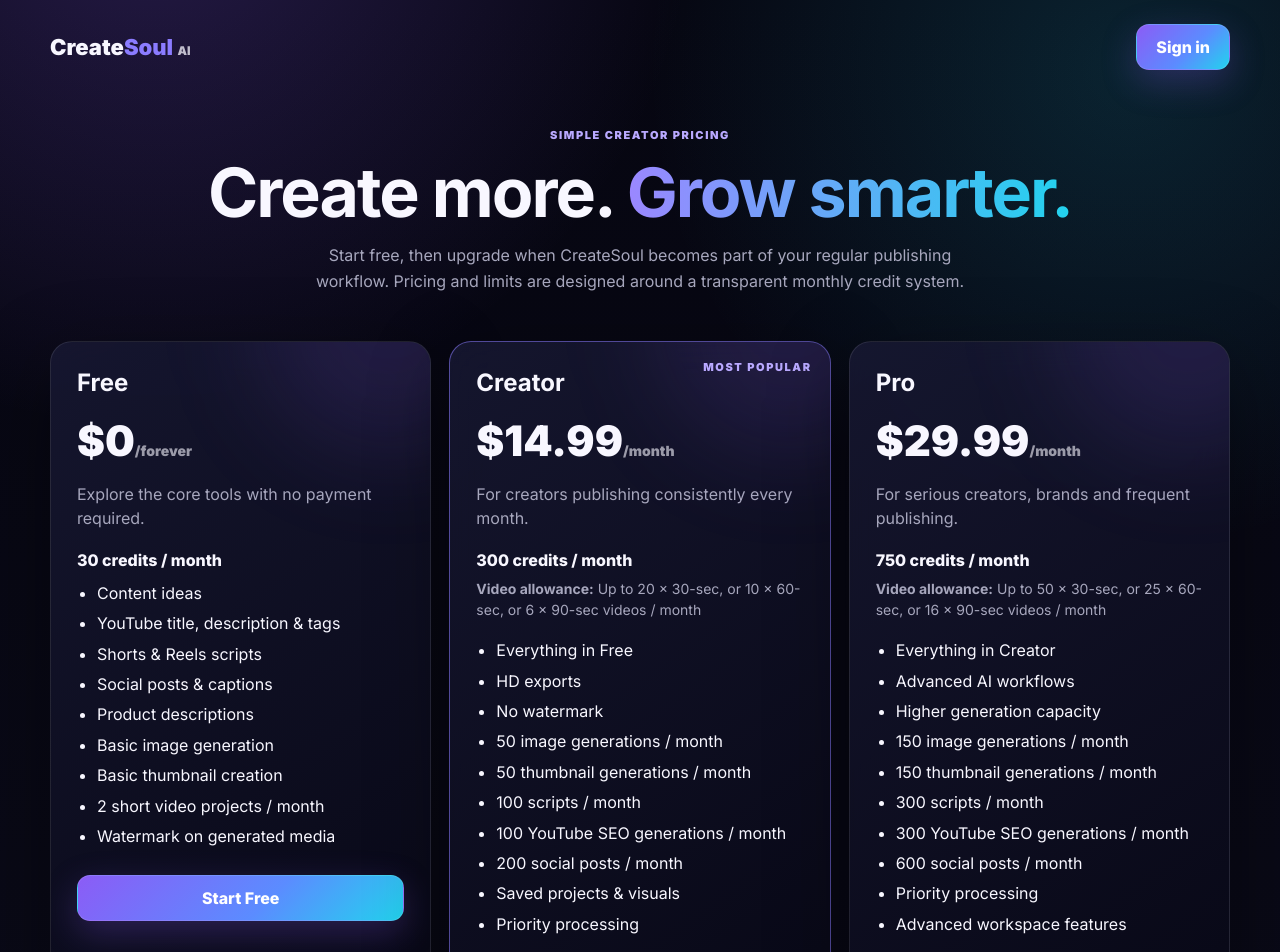
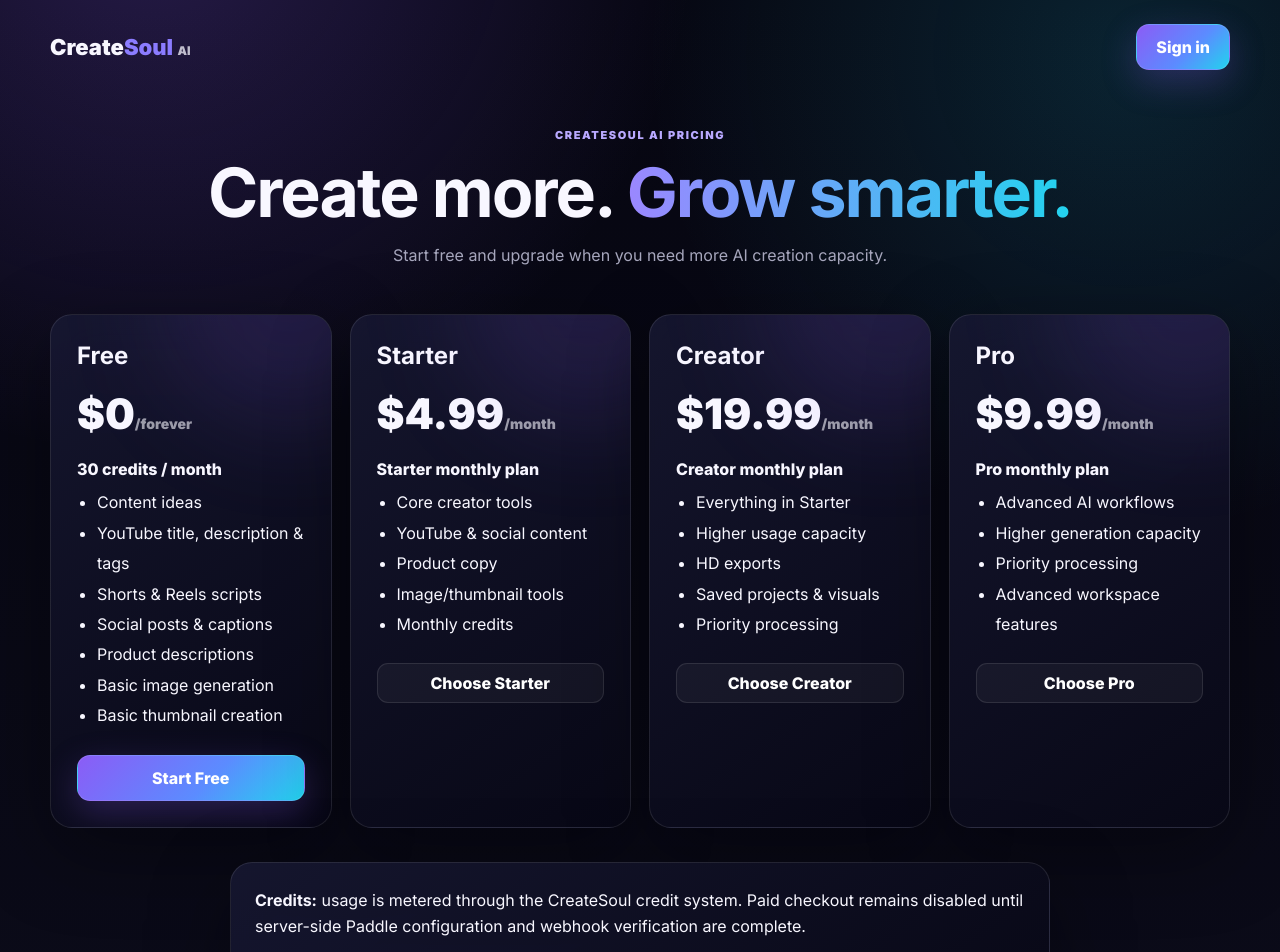
Before and after one commit to sanjuvai14/creatorflow-ai, a Next.js app: page /pricing in a window 1280 px wide. Shown: the top 952 px of the page. Built offline with nearby package versions, Linux system fonts and the light colour scheme.

Commit message:
fix: align pricing page with current CreateSoul billing catalog

```diff
--- a/app/pricing/page.tsx
+++ b/app/pricing/page.tsx
@@ -1,126 +1,17 @@
 import Link from "next/link";
 
 const plans = [
-  {
-    name: "Free",
-    price: "$0",
-    note: "Explore the core tools with no payment required.",
-    credits: "30 credits / month",
-    features: [
-      "Content ideas",
-      "YouTube title, description & tags",
-      "Shorts & Reels scripts",
-      "Social posts & captions",
-      "Product descriptions",
-      "Basic image generation",
-      "Basic thumbnail creation",
-      "2 short video projects / month",
-      "Watermark on generated media",
-    ],
-    cta: "Start Free",
-  },
-  {
-    name: "Creator",
-    price: "$14.99",
-    note: "For creators publishing consistently every month.",
-    credits: "300 credits / month",
-    video: "Up to 20 × 30-sec, or 10 × 60-sec, or 6 × 90-sec videos / month",
-    features: [
-      "Everything in Free",
-      "HD exports",
-      "No watermark",
-      "50 image generations / month",
-      "50 thumbnail generations / month",
-      "100 scripts / month",
-      "100 YouTube SEO generations / month",
-      "200 social posts / month",
-      "Saved projects & visuals",
-      "Priority processing",
-    ],
-    cta: "Choose Creator",
-  },
-  {
-    name: "Pro",
-    price: "$29.99",
-    note: "For serious creators, brands and frequent publishing.",
-    credits: "750 credits / month",
-    video: "Up to 50 × 30-sec, or 25 × 60-sec, or 16 × 90-sec videos / month",
-    features: [
-      "Everything in Creator",
-      "Advanced AI workflows",
-      "Higher generation capacity",
-      "150 image generations / month",
-      "150 thumbnail generations / month",
-      "300 scripts / month",
-      "300 YouTube SEO generations / month",
-      "600 social posts / month",
-      "Priority processing",
-      "Advanced workspace features",
-    ],
-    cta: "Choose Pro",
-  },
+  { name: "Free", price: "$0", period: "/forever", credits: "30 credits / month", cta: "Start Free", features: ["Content ideas","YouTube title, description & tags","Shorts & Reels scripts","Social posts & captions","Product descriptions","Basic image generation","Basic thumbnail creation"] },
+  { name: "Starter", price: "$4.99", period: "/month", credits: "Starter monthly plan", cta: "Choose Starter", features: ["Core creator tools","YouTube & social content","Product copy","Image/thumbnail tools","Monthly credits"] },
+  { name: "Creator", price: "$19.99", period: "/month", credits: "Creator monthly plan", cta: "Choose Creator", features: ["Everything in Starter","Higher usage capacity","HD exports","Saved projects & visuals","Priority processing"] },
+  { name: "Pro", price: "$9.99", period: "/month", credits: "Pro monthly plan", cta: "Choose Pro", features: ["Advanced AI workflows","Higher generation capacity","Priority processing","Advanced workspace features"] },
 ];
 
 export default function PricingPage() {
-  return (
-    <main style={{ minHeight: "100vh", padding: "24px 20px 70px" }}>
-      <nav style={{ maxWidth: 1180, margin: "0 auto", display: "flex", justifyContent: "space-between", alignItems: "center" }}>
-        <Link href="/" style={{ fontWeight: 900, fontSize: 22 }}>
-          Create<span style={{ color: "#8b7cff" }}>Soul</span>{" "}
-          <span style={{ fontSize: 12, opacity: 0.75 }}>AI</span>
-        </Link>
-        <Link href="/login" className="cf-btn">Sign in</Link>
-      </nav>
-
-      <section style={{ maxWidth: 980, margin: "58px auto 0", textAlign: "center" }}>
-        <div className="cf-eyebrow">SIMPLE CREATOR PRICING</div>
-        <h1 style={{ fontSize: "clamp(38px,8vw,68px)", lineHeight: 1, letterSpacing: -2, margin: "16px 0" }}>
-          Create more.{" "}
-          <span style={{ background: "linear-gradient(90deg,#9b87ff,#22d3ee)", WebkitBackgroundClip: "text", color: "transparent" }}>
-            Grow smarter.
-          </span>
-        </h1>
-        <p className="cf-muted" style={{ maxWidth: 700, margin: "0 auto", lineHeight: 1.65 }}>
-          Start free, then upgrade when CreateSoul becomes part of your regular publishing workflow.
-          Pricing and limits are designed around a transparent monthly credit system.
-        </p>
-      </section>
-
-      <section style={{ maxWidth: 1180, margin: "46px auto 0", display: "grid", gridTemplateColumns: "repeat(auto-fit,minmax(245px,1fr))", gap: 18 }}>
-        {plans.map((plan, index) => (
-          <div className="cf-card cf-glow" key={plan.name} style={{ padding: 26, position: "relative", border: index === 1 ? "1px solid rgba(139,124,255,.55)" : undefined }}>
-            {index === 1 && <div className="cf-eyebrow" style={{ position: "absolute", top: 18, right: 18 }}>MOST POPULAR</div>}
-            <h2 style={{ margin: 0, fontSize: 24 }}>{plan.name}</h2>
-            <div style={{ marginTop: 18, fontSize: 42, fontWeight: 900 }}>
-              {plan.price}<span style={{ fontSize: 14, opacity: 0.6 }}>{plan.price !== "$0" ? "/month" : "/forever"}</span>
-            </div>
-            <p className="cf-muted" style={{ minHeight: 42, lineHeight: 1.5 }}>{plan.note}</p>
-            <div style={{ fontWeight: 800, margin: "20px 0 8px" }}>{plan.credits}</div>
-            {plan.video && (
-              <div className="cf-muted" style={{ marginBottom: 14, lineHeight: 1.55, fontSize: 14 }}>
-                <strong>Video allowance:</strong> {plan.video}
-              </div>
-            )}
-            <ul style={{ margin: "0 0 24px", paddingLeft: 20, lineHeight: 1.9 }}>
-              {plan.features.map((feature) => <li key={feature}>{feature}</li>)}
-            </ul>
-            <Link href="/login" className={index === 0 ? "cf-btn" : "cf-icon-btn"} style={{ display: "block", textAlign: "center", width: "100%", boxSizing: "border-box" }}>
-              {plan.cta}
-            </Link>
-          </div>
-        ))}
-      </section>
-
-      <section style={{ maxWidth: 820, margin: "34px auto 0" }}>
-        <div className="cf-card" style={{ padding: 24, lineHeight: 1.65 }}>
-          <strong>How limits work:</strong> monthly credits are the main usage currency. Higher-cost generations can consume more credits depending on the model, duration and quality.
-          Video allowances shown above are monthly planning caps for standard CreateSoul video generation and use the same monthly video allowance rather than stacking together.
-          Unused monthly plan credits do not automatically become extra video allowance.
-          <br /><br />
-          <strong>Billing:</strong> international card/payment options and Bangladesh-compatible merchant payment rails are being prepared.
-          Real-money billing will only be enabled after server-side payment verification, signed webhooks, idempotency and plan/credit activation are implemented and tested.
-        </div>
-      </section>
-    </main>
-  );
+  return <main style={{minHeight:"100vh",padding:"24px 20px 70px"}}>
+    <nav style={{maxWidth:1180,margin:"0 auto",display:"flex",justifyContent:"space-between",alignItems:"center"}}><Link href="/" style={{fontWeight:900,fontSize:22}}>Create<span style={{color:"#8b7cff"}}>Soul</span> <span style={{fontSize:12,opacity:.75}}>AI</span></Link><Link href="/login" className="cf-btn">Sign in</Link></nav>
+    <section style={{maxWidth:980,margin:"58px auto 0",textAlign:"center"}}><div className="cf-eyebrow">CREATESOUL AI PRICING</div><h1 style={{fontSize:"clamp(38px,8vw,68px)",lineHeight:1,letterSpacing:-2,margin:"16px 0"}}>Create more. <span style={{background:"linear-gradient(90deg,#9b87ff,#22d3ee)",WebkitBackgroundClip:"text",color:"transparent"}}>Grow smarter.</span></h1><p className="cf-muted" style={{maxWidth:700,margin:"0 auto",lineHeight:1.65}}>Start free and upgrade when you need more AI creation capacity.</p></section>
+    <section style={{maxWidth:1180,margin:"46px auto 0",display:"grid",gridTemplateColumns:"repeat(auto-fit,minmax(220px,1fr))",gap:18}}>{plans.map((p,i)=><div className="cf-card cf-glow" key={p.name} style={{padding:26}}><h2 style={{margin:0,fontSize:24}}>{p.name}</h2><div style={{marginTop:18,fontSize:42,fontWeight:900}}>{p.price}<span style={{fontSize:14,opacity:.6}}>{p.period}</span></div><div style={{fontWeight:800,margin:"20px 0 8px"}}>{p.credits}</div><ul style={{margin:"0 0 24px",paddingLeft:20,lineHeight:1.9}}>{p.features.map(f=><li key={f}>{f}</li>)}</ul><Link href={p.name==="Free"?"/login":"/login?purchase="+p.name.toLowerCase()} className={i===0?"cf-btn":"cf-icon-btn"} style={{display:"block",textAlign:"center",width:"100%",boxSizing:"border-box"}}>{p.cta}</Link></div>)}</section>
+    <section style={{maxWidth:820,margin:"34px auto 0"}}><div className="cf-card" style={{padding:24,lineHeight:1.65}}><strong>Credits:</strong> usage is metered through the CreateSoul credit system. Paid checkout remains disabled until server-side Paddle configuration and webhook verification are complete.<br/><br/><strong>One-time credits:</strong> available through the configured Paddle credit purchase when billing is enabled.</div></section>
+  </main>;
 }
```
